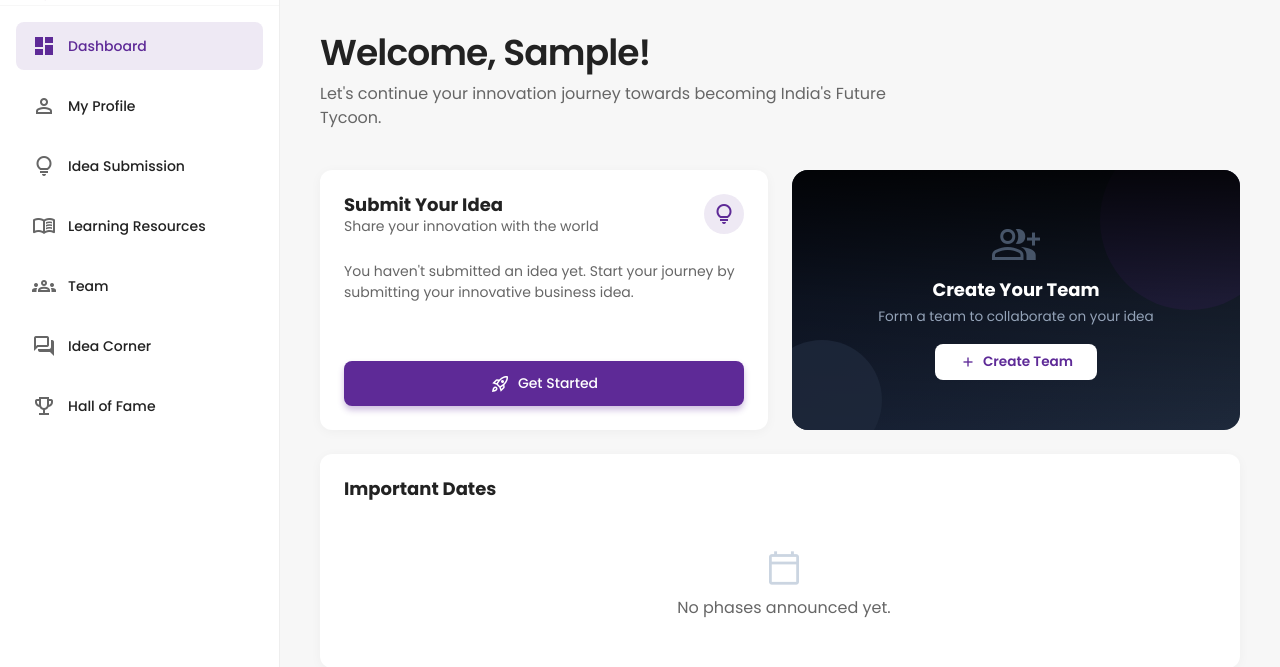
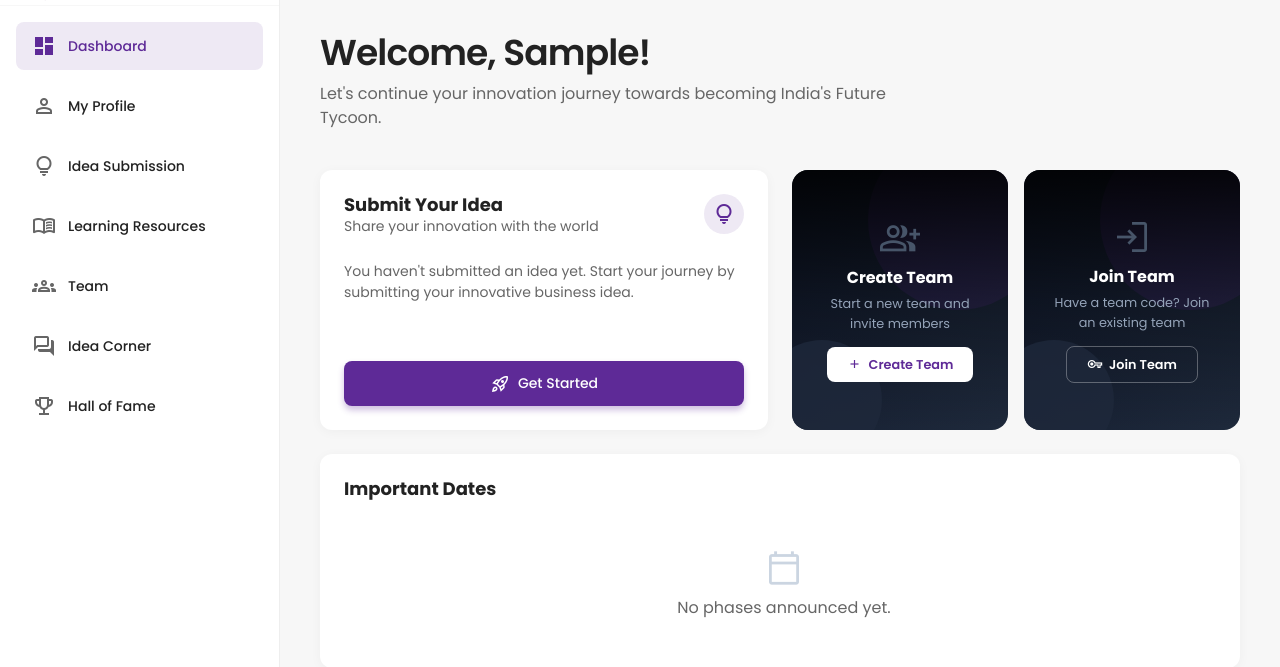
Before and after one commit to techinfinitydevelopers/IFT, a Django app: page /dashboard/ in a window 1280 px wide. Shown: the part 65-732 px from the top of the page. Run offline with Django 5.2, Linux system fonts and the light colour scheme; the visitor is signed in with stand-in values (Sample User, id 1); data comes from the database, SQL or seed files in the repository; data that the repository does not hold is empty.

Commit message:
Fix avatar CSS, split team box (Create+Join), fix school profile scroll
Co-Authored-By: Claude Opus 4.6 (1M context) <noreply@anthropic.com>

```diff
--- a/templates/students/dashboard_v2.html
+++ b/templates/students/dashboard_v2.html
@@ -474,15 +474,28 @@
                             </div>
                         </div>
                         {% else %}
-                        <div class="team-card">
-                            <div class="team-card-overlay"></div>
-                            <div class="team-card-content" style="justify-content:center;align-items:center;text-align:center;">
-                                <span class="material-symbols-outlined" style="font-size:48px;color:#475569;margin-bottom:8px;">group_add</span>
-                                <p style="font-size:1.125rem;font-weight:700;margin-bottom:4px;">Create Your Team</p>
-                                <p style="font-size:0.85rem;color:#94a3b8;margin-bottom:16px;">Form a team to collaborate on your idea</p>
-                                <a href="{% url 'students:team_page' %}" style="background:#fff;color:var(--primary);padding:8px 24px;border-radius:8px;font-weight:600;font-size:0.85rem;text-decoration:none;display:inline-flex;align-items:center;gap:6px;">
-                                    <span class="material-symbols-outlined" style="font-size:18px;">add</span> Create Team
-                                </a>
+                        <div style="display:grid;grid-template-columns:1fr 1fr;gap:16px;height:100%;min-height:260px;">
+                            <div class="team-card" style="min-height:auto;">
+                                <div class="team-card-overlay"></div>
+                                <div class="team-card-content" style="justify-content:center;align-items:center;text-align:center;">
+                                    <span class="material-symbols-outlined" style="font-size:40px;color:#475569;margin-bottom:8px;">group_add</span>
+                                    <p style="font-size:1rem;font-weight:700;margin-bottom:4px;">Create Team</p>
+                                    <p style="font-size:0.8rem;color:#94a3b8;margin-bottom:14px;">Start a new team and invite members</p>
+                                    <a href="{% url 'students:team_page' %}" style="background:#fff;color:var(--primary);padding:8px 20px;border-radius:8px;font-weight:600;font-size:0.8rem;text-decoration:none;display:inline-flex;align-items:center;gap:6px;">
+                                        <span class="material-symbols-outlined" style="font-size:16px;">add</span> Create Team
+                                    </a>
+                                </div>
+                            </div>
+                            <div class="team-card" style="min-height:auto;">
+                                <div class="team-card-overlay"></div>
+                                <div class="team-card-content" style="justify-content:center;align-items:center;text-align:center;">
+                                    <span class="material-symbols-outlined" style="font-size:40px;color:#475569;margin-bottom:8px;">login</span>
+                                    <p style="font-size:1rem;font-weight:700;margin-bottom:4px;">Join Team</p>
+                                    <p style="font-size:0.8rem;color:#94a3b8;margin-bottom:14px;">Have a team code? Join an existing team</p>
+                                    <a href="{% url 'students:team_page' %}" style="background:transparent;color:#fff;padding:8px 20px;border-radius:8px;font-weight:600;font-size:0.8rem;text-decoration:none;display:inline-flex;align-items:center;gap:6px;border:1px solid rgba(255,255,255,0.3);">
+                                        <span class="material-symbols-outlined" style="font-size:16px;">vpn_key</span> Join Team
+                                    </a>
+                                </div>
                             </div>
                         </div>
                         {% endif %}
--- a/templates/students/school_dashboard.html
+++ b/templates/students/school_dashboard.html
@@ -386,6 +386,7 @@
 <body>
 
 {% if is_pending %}
+<style>body { overflow: auto !important; }</style>
 {# =============== PENDING: Profile Completion Form =============== #}
 <div style="font-family:'Poppins',sans-serif; background:var(--background-light); min-height:100vh;">
     <!-- Top Bar -->
--- a/templates/students/submit_idea_v2.html
+++ b/templates/students/submit_idea_v2.html
@@ -53,8 +53,7 @@
         .sidebar-footer { border-top: 1px solid #EEEEEE; margin-top: auto; }
         .user-profile { display: flex; align-items: center; gap: 0.75rem; padding: 0.75rem; border-radius: 0.5rem; transition: all 0.2s ease; }
         .user-profile:hover { background: #F7F7F7; }
-        .user-avatar { width: 2.5rem; height: 2.5rem; border-radius: 50%; overflow: hidden; flex-shrink: 0; border: 2px solid #EEEEEE; }
-        .user-avatar img { width: 100%; height: 100%; object-fit: cover; }
+        .user-avatar { width: 2.5rem; height: 2.5rem; border-radius: 50%; background: var(--primary); display: flex; align-items: center; justify-content: center; color: #fff; font-weight: 700; font-size: 1rem; border: 2px solid #EEE; flex-shrink: 0; }
         .user-name { font-size: 0.875rem; font-weight: 700; color: #222222; margin: 0; }
         .user-role { font-size: 0.75rem; color: #666666; margin: 0; }
         .logout-btn { background: none; border: none; color: #666666; cursor: pointer; padding: 0.5rem; border-radius: 0.375rem; display: flex; align-items: center; }
```
